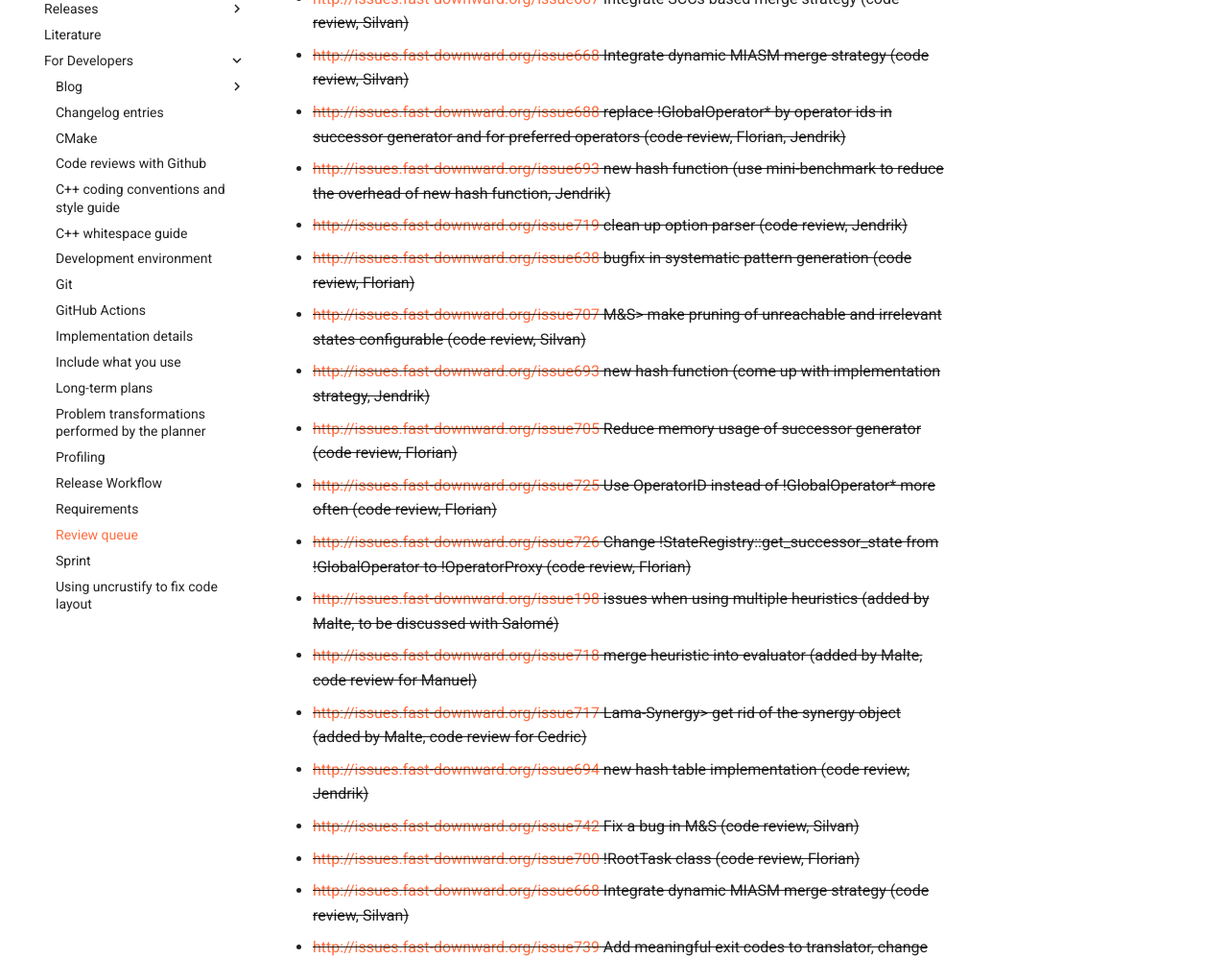
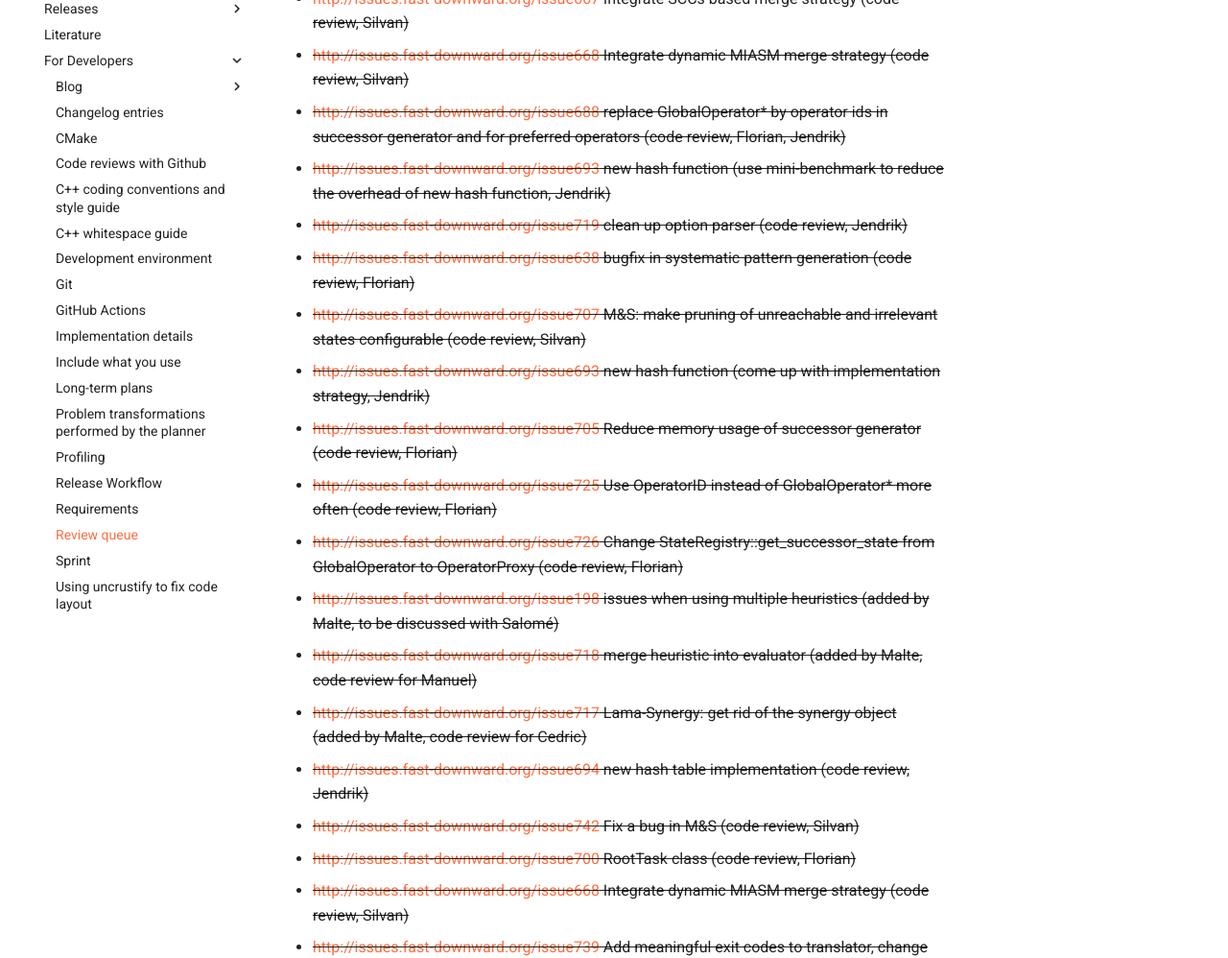
Before and after one commit to roeger/downward-website, an MkDocs documentation site: the page built from docs/for-developers/review-queue.md, in a window 1280 px wide and 1400 px high, scrolled down 682 px. Shown: the part 153-1151 px from the top of the window at 96% size. Built offline with MkDocs 1.6.1 and Material for MkDocs 9.7.7, drawn with Linux system fonts in a browser that asks for light colours; comment, search, counter and statistics services are not loaded; the version menu is left out; some of the changed text lies outside the part shown.

```diff
--- a/docs/for-developers/review-queue.md
+++ b/docs/for-developers/review-queue.md
@@ -33,7 +33,7 @@
 -   ~~<http://issues.fast-downward.org/issue668> Integrate dynamic
     MIASM merge strategy (code review, Silvan)~~
 -   ~~<http://issues.fast-downward.org/issue688> replace
-    !GlobalOperator\* by operator ids in successor generator and for
+    GlobalOperator\* by operator ids in successor generator and for
     preferred operators (code review, Florian, Jendrik)~~
 -   ~~<http://issues.fast-downward.org/issue693> new hash function (use
     mini-benchmark to reduce the overhead of new hash function,
@@ -42,7 +42,7 @@
     (code review, Jendrik)~~
 -   ~~<http://issues.fast-downward.org/issue638> bugfix in systematic
     pattern generation (code review, Florian)~~
--   ~~<http://issues.fast-downward.org/issue707> M&S> make pruning of
+-   ~~<http://issues.fast-downward.org/issue707> M&S: make pruning of
     unreachable and irrelevant states configurable (code review,
     Silvan)~~
 -   ~~<http://issues.fast-downward.org/issue693> new hash function
@@ -50,22 +50,22 @@
 -   ~~<http://issues.fast-downward.org/issue705> Reduce memory usage of
     successor generator (code review, Florian)~~
 -   ~~<http://issues.fast-downward.org/issue725> Use OperatorID instead
-    of !GlobalOperator\* more often (code review, Florian)~~
+    of GlobalOperator\* more often (code review, Florian)~~
 -   ~~<http://issues.fast-downward.org/issue726> Change
-    !StateRegistry::get_successor_state from !GlobalOperator to
-    !OperatorProxy (code review, Florian)~~
+    StateRegistry::get_successor_state from GlobalOperator to
+    OperatorProxy (code review, Florian)~~
 -   ~~<http://issues.fast-downward.org/issue198> issues when using
     multiple heuristics (added by Malte, to be discussed with
     Salomé)~~
 -   ~~<http://issues.fast-downward.org/issue718> merge heuristic into
     evaluator (added by Malte, code review for Manuel)~~
--   ~~<http://issues.fast-downward.org/issue717> Lama-Synergy> get rid
+-   ~~<http://issues.fast-downward.org/issue717> Lama-Synergy: get rid
     of the synergy object (added by Malte, code review for Cedric)~~
 -   ~~<http://issues.fast-downward.org/issue694> new hash table
     implementation (code review, Jendrik)~~
 -   ~~<http://issues.fast-downward.org/issue742> Fix a bug in M&S (code
     review, Silvan)~~
--   ~~<http://issues.fast-downward.org/issue700> !RootTask class (code
+-   ~~<http://issues.fast-downward.org/issue700> RootTask class (code
     review, Florian)~~
 -   ~~<http://issues.fast-downward.org/issue668> Integrate dynamic
     MIASM merge strategy (code review, Silvan)~~
@@ -95,7 +95,7 @@
     more consistent parameter names in a few places (code review,
     Jendrik)~~
 -   ~~<http://issues.fast-downward.org/issue791> Use task interface for
-    !StateRegistry (code review, Florian)~~
+    StateRegistry (code review, Florian)~~
 -   ~~<http://issues.fast-downward.org/issue792> Get rid of
     g_successor_generator (code review, Florian)~~
 -   ~~<http://issues.fast-downward.org/issue793> Introduce/collect
@@ -115,8 +115,8 @@
 -   ~~<http://issues.fast-downward.org/issue780> add code from
     saturated cost partitioning papers (think about how to change cost
     functions in projections, Jendrik)~~
--   ~~Discuss changing the interface of !PatternInformation and
-    !PatternCollectionInformation (my current idea is to let these
+-   ~~Discuss changing the interface of PatternInformation and
+    PatternCollectionInformation (my current idea is to let these
     classes own the result of pattern (collection) generators which is
     then passed onto the user of such generators)
     <http://issues.fast-downward.org/issue911> and
```
